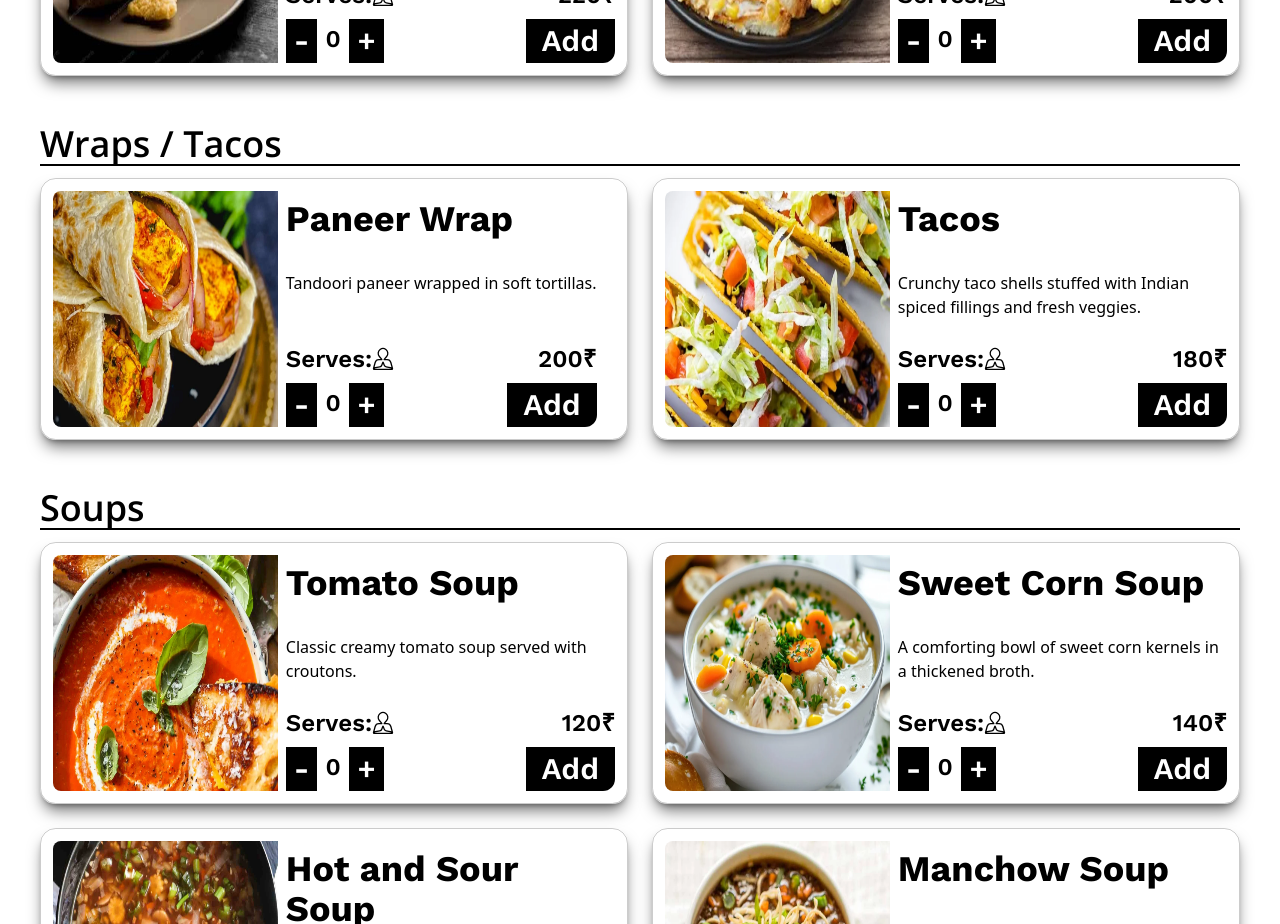
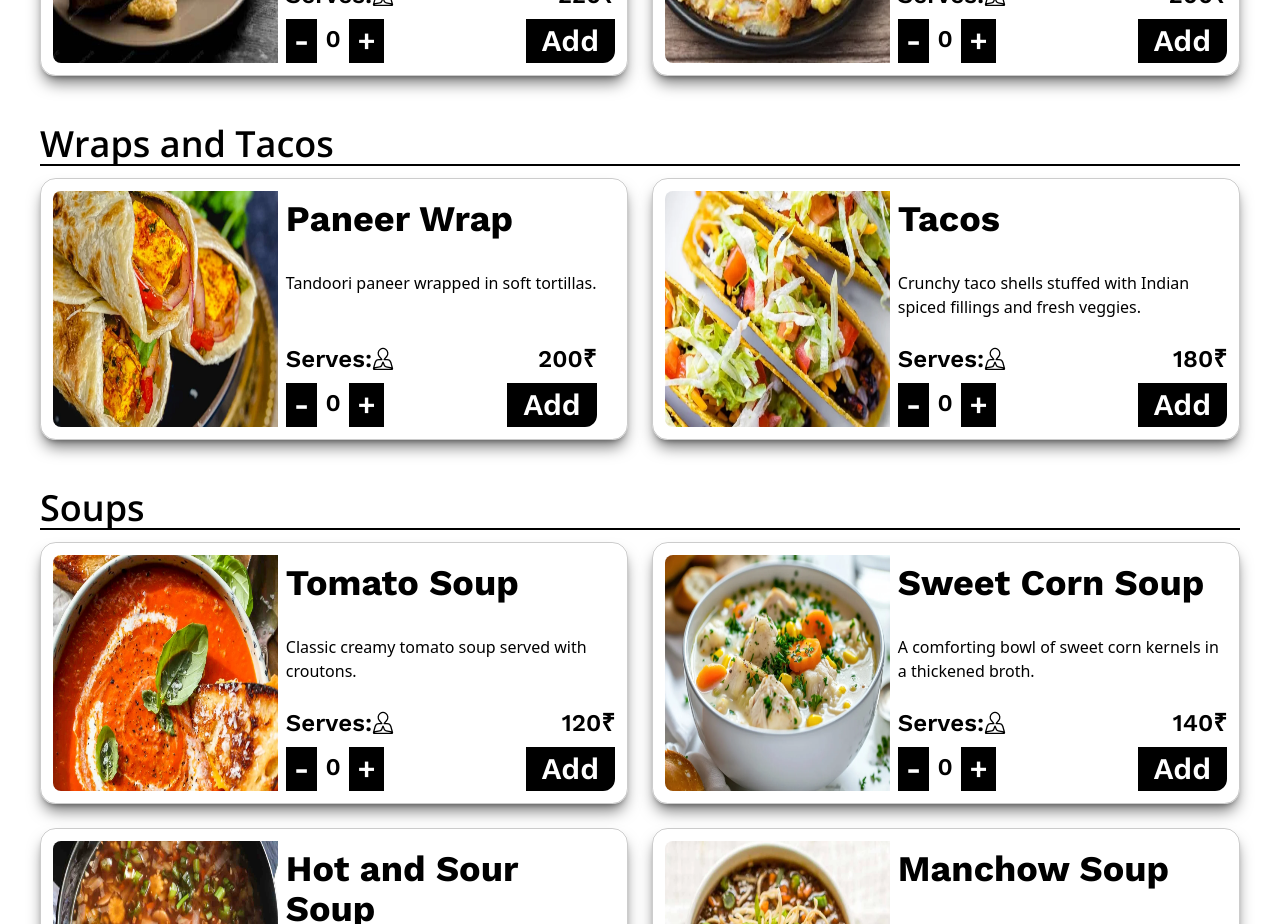
Before and after one commit to YUGE0/Food-House, a Next.js app: page /menu in a window 1280 px wide. Shown: the part 2600-3524 px from the top of the page. Built offline with nearby package versions, Linux system fonts and the light colour scheme; no server answers; the database is empty.

Commit message:
MenuD modified 2

```diff
--- a/app/ApiDemo/MenuD.ts
+++ b/app/ApiDemo/MenuD.ts
@@ -39,7 +39,7 @@ const menu: Menu[] = [
         ],
     },
     {
-        category: "Wraps / Tacos",
+        category: "Wraps and Tacos",
         dishes: [
           { id: 16, img: "PaneerWrap.webp", name: "Paneer Wrap", detail: "Tandoori paneer wrapped in soft tortillas.", serve: 1, price: 200 },
           { id: 17, img: "Tacos.webp", name: "Tacos", detail: "Crunchy taco shells stuffed with Indian spiced fillings and fresh veggies.", serve: 1, price: 180 },
```
